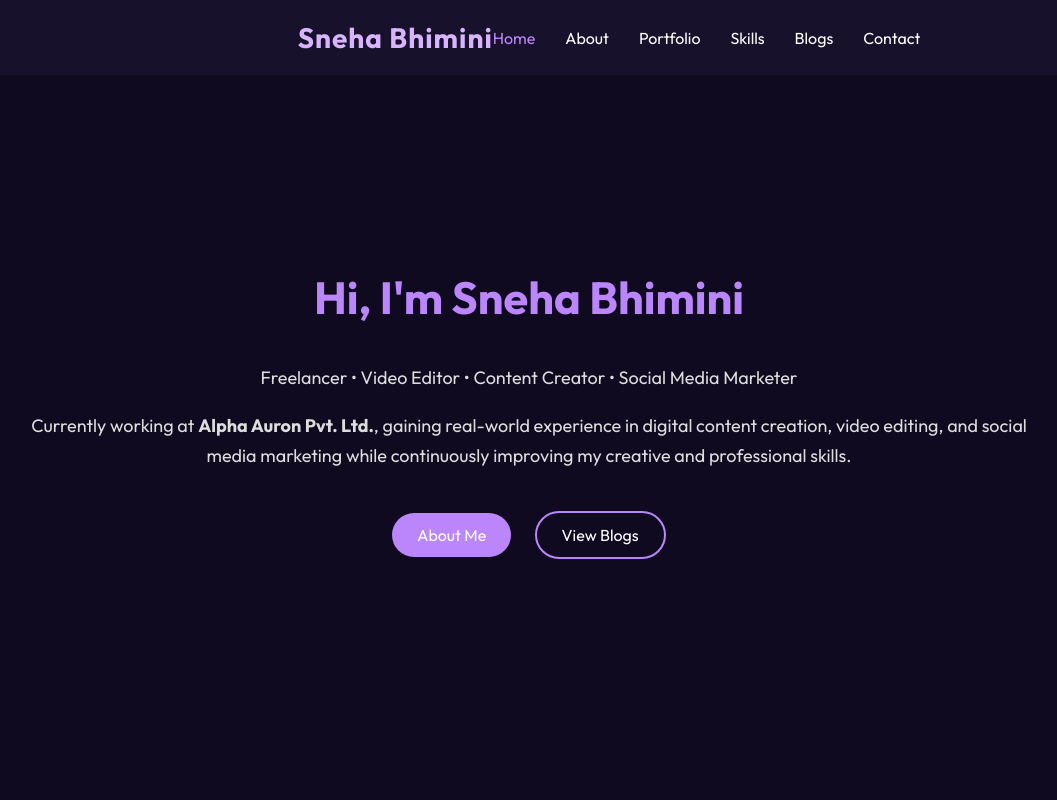
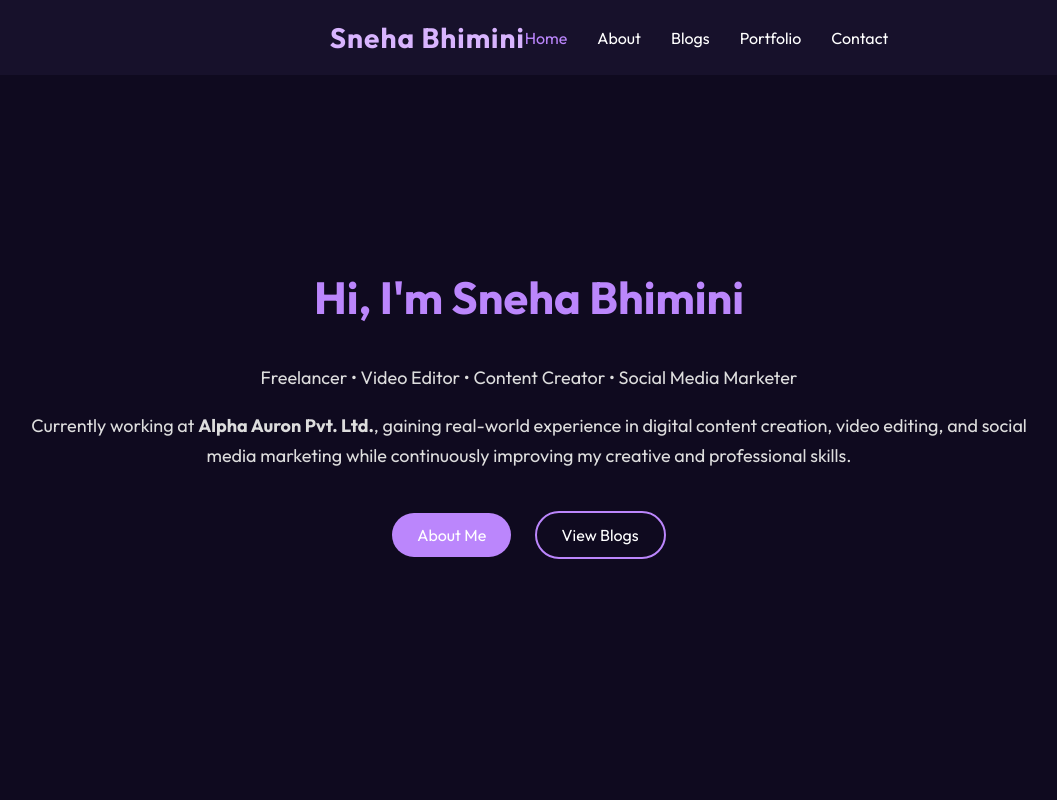
Before and after one commit to snehabhimini/myblog, a plain HTML site: page index.html in a window 1280 px wide. Shown: the top 800 px of the page, without its empty margins (111-1168 px from the left). Drawn offline with Linux system fonts and the light colour scheme; files whose address does not match are found by name.

Commit message:
Update index.html

```diff
--- a/index.html
+++ b/index.html
@@ -24,12 +24,11 @@
         Sneha Bhimini
     </div>
 
-    <ul>
+    <ul class="nav-links">
         <li><a href="index.html" class="active">Home</a></li>
         <li><a href="about.html">About</a></li>
+        <li><a href="blogs.html">Blogs</a></li>
         <li><a href="portfolio.html">Portfolio</a></li>
-        <li><a href="skills.html">Skills</a></li>
-        <li><a href="blog.html">Blogs</a></li>
         <li><a href="contact.html">Contact</a></li>
     </ul>
 
```
